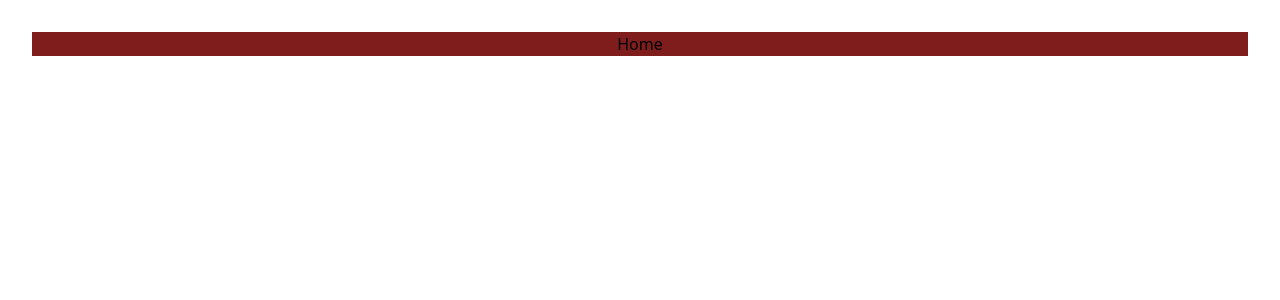
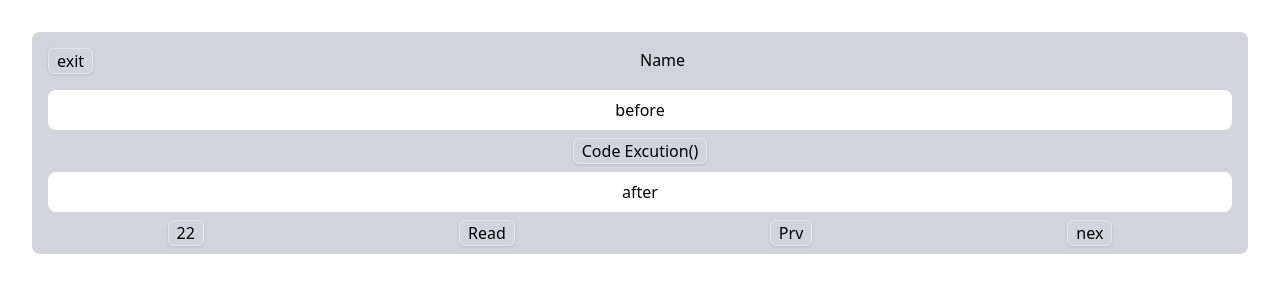
Before and after one commit to RashidBik/bAdfOx_JS, a React (Vite) app: page /play in a window 1280 px wide. Shown: the top 300 px of the page. Built offline with nearby package versions, Linux system fonts and the light colour scheme.

Commit message:
play card was created

```diff
--- a/src/App.jsx
+++ b/src/App.jsx
@@ -11,7 +11,7 @@ function App() {
   const [count, setCount] = useState(0)
 
   return (
-    <div className="bg-red-900">
+    <div className="">
       <Routes>
         <Route index="/" element={<Home />} />
         <Route path="/play" element={<Play />} />
--- a/src/Components/Concat/ConcatM.jsx
+++ b/src/Components/Concat/ConcatM.jsx
@@ -1,10 +1,30 @@
 import React from 'react'
 
 const ConcatM = () => {
+
   return (
-    <div>
-
-    </div>
+    <main className='bg-gray-300'>
+     <header className=''>
+      <button className=''>exit</button>
+      <div className=''>Name</div>
+      <div></div>
+     </header>
+      <section className=''>
+       <div className='arr bg-white'>
+         before
+       </div>
+       <button className='m-2'>Code Excution()</button>
+       <div className='arr bg-white'>
+         after
+       </div>
+      </section>
+     <footer className=''>
+       <button className='btn'>22</button>
+       <button className='btn'>Read</button>
+       <button className='btn'>Prv</button>
+       <button className='btn'>nex</button>
+     </footer>
+    </main>
   )
 }
 
--- a/src/Pages/Play.jsx
+++ b/src/Pages/Play.jsx
@@ -1,9 +1,11 @@
-import React from 'react'
+import React, { useReducer } from 'react'
+import ConcatM from '../Components/Concat/ConcatM'
 
 const Play = () => {
+  // const [state, dispatch] = useReducer(reducer, initialState);
   return (
     <div>
-      Home
+      <ConcatM />
     </div>
   )
 }
--- a/src/index.css
+++ b/src/index.css
@@ -1,3 +1,24 @@
 @tailwind base;
 @tailwind components;
 @tailwind utilities;
+
+@layer base {
+  main {
+      @apply rounded-lg p-2;
+    }
+  button {
+      @apply border shadow px-2 rounded-md;
+    }
+  header {
+      @apply flex p-2 justify-between;
+  }
+  section {
+    @apply p-2;
+  }
+  footer {
+    @apply flex justify-around;
+  }
+  .arr {
+    @apply p-2 rounded-lg;
+  }
+}
--- a/tailwind.config.cjs
+++ b/tailwind.config.cjs
@@ -5,7 +5,9 @@ module.exports = {
     "./src/**/*.{js,ts,jsx,tsx}",
   ],
   theme: {
-    extend: {},
+    extend: {
+
+    },
   },
   plugins: [],
 }
```
